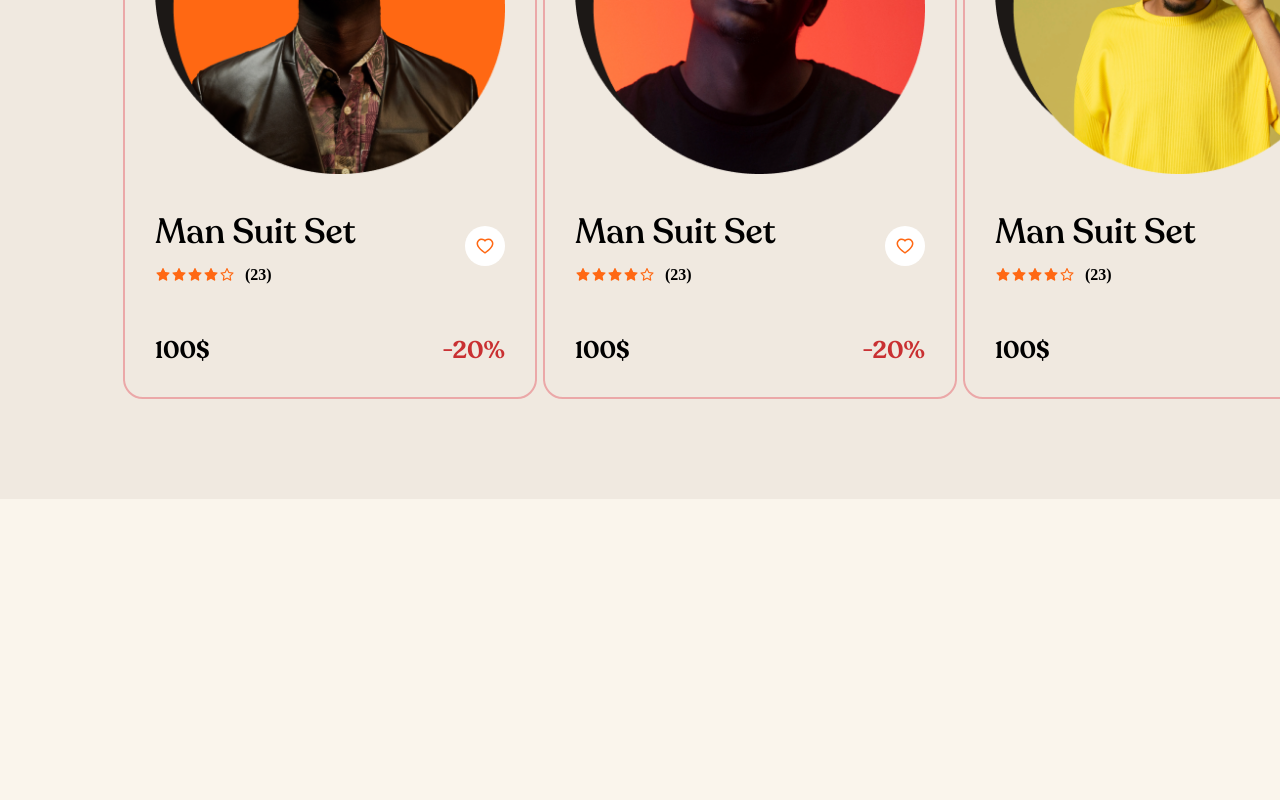
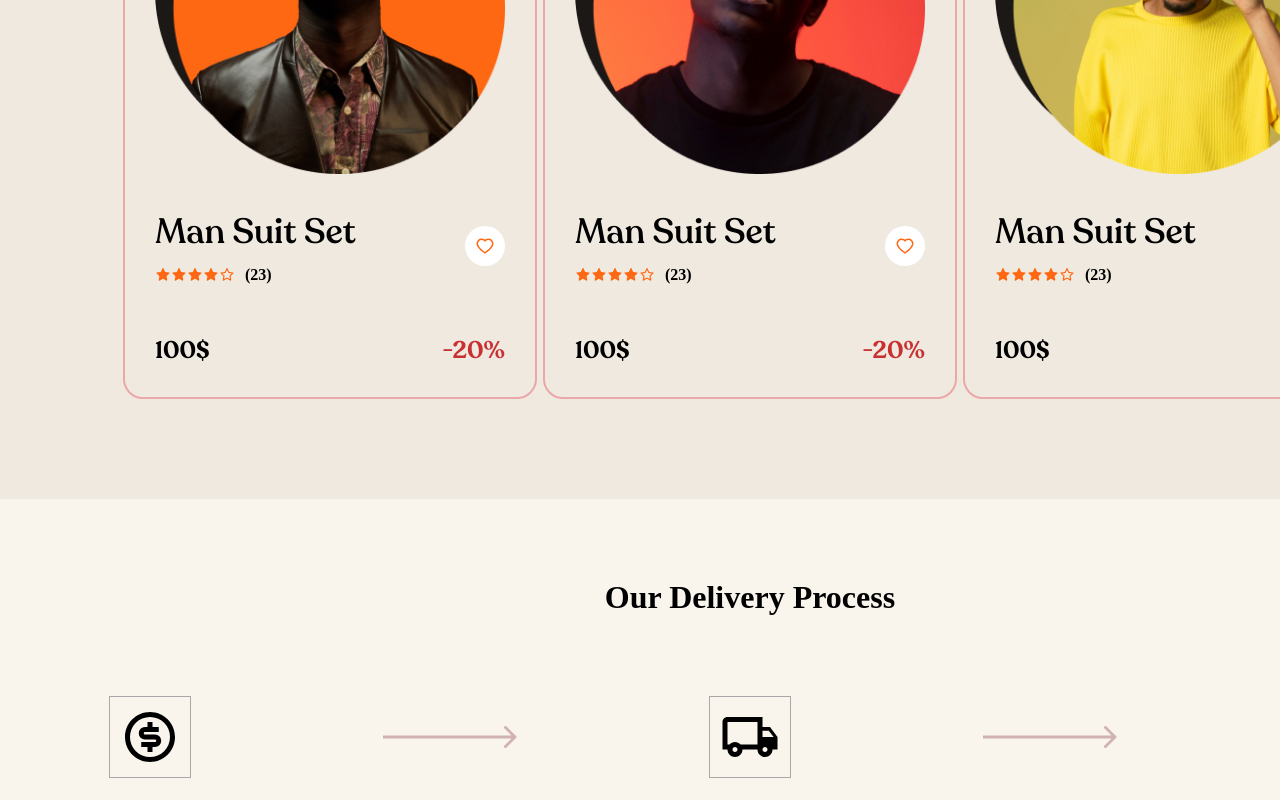
Before and after one commit to nightumbrella/Abu-Studio, a React (Vite) app: page / in a window 1280 px wide. Shown: the part 2668-3468 px from the top of the page. Before the commit the page ends 3167 px from the top, so only its background shows below. Built offline with nearby package versions, Linux system fonts and the light colour scheme.

Commit message:
time 8:10 PM Delivery section

```diff
--- a/src/App.jsx
+++ b/src/App.jsx
@@ -1,5 +1,6 @@
 import './App.css'
 import ClientLogo from './components/clientLogo/ClientLogo'
+import Delivery from './components/delivery/Delivery'
 import Header from './components/header/Header'
 import Shop from './components/shop&&coll/Shop'
 
@@ -10,6 +11,7 @@ function App() {
      <Header/>
      <ClientLogo/>
      <Shop/>
+     <Delivery/>
     </div>
   )
 }
--- /dev/null
+++ b/src/components/delivery/Delivery.jsx
@@ -0,0 +1,23 @@
+import React from 'react'
+import {RiMoneyDollarCircleLine} from "react-icons/ri"
+import {MdOutlineLocalShipping} from "react-icons/md"
+import {GiReceiveMoney} from "react-icons/gi"
+import "./deliviry.css"
+import arrow from "../../assets/image/Arrow 2.png"
+
+const Delivery = () => {
+  return (
+    <div className='delivery'>
+        <h1>Our Delivery Process</h1>
+        <div className='process grid'>
+        <RiMoneyDollarCircleLine className='icons'/>
+        <img src={arrow} alt="" />
+        <MdOutlineLocalShipping className='icons'/>
+        <img src={arrow} alt="" />
+        <GiReceiveMoney className='icons'/>
+        </div>
+    </div>
+  )
+}
+
+export default Delivery
--- /dev/null
+++ b/src/components/delivery/deliviry.css
@@ -0,0 +1,18 @@
+.delivery{
+    text-align: center;
+    padding-bottom: 80px;
+    padding-top: 80px;
+}
+.delivery h1{
+    padding-bottom: 80px;
+}
+.process{
+    grid-template-columns: repeat(5,1fr);
+    place-items: center;
+}
+.icons{
+    font-size: 60px;
+    border: 1px solid #a8a8a8;
+    padding: 10px;
+    box-sizing: content-box;
+}
```
Also changed, not shown: src/assets/image/Arrow 2.png (added).
